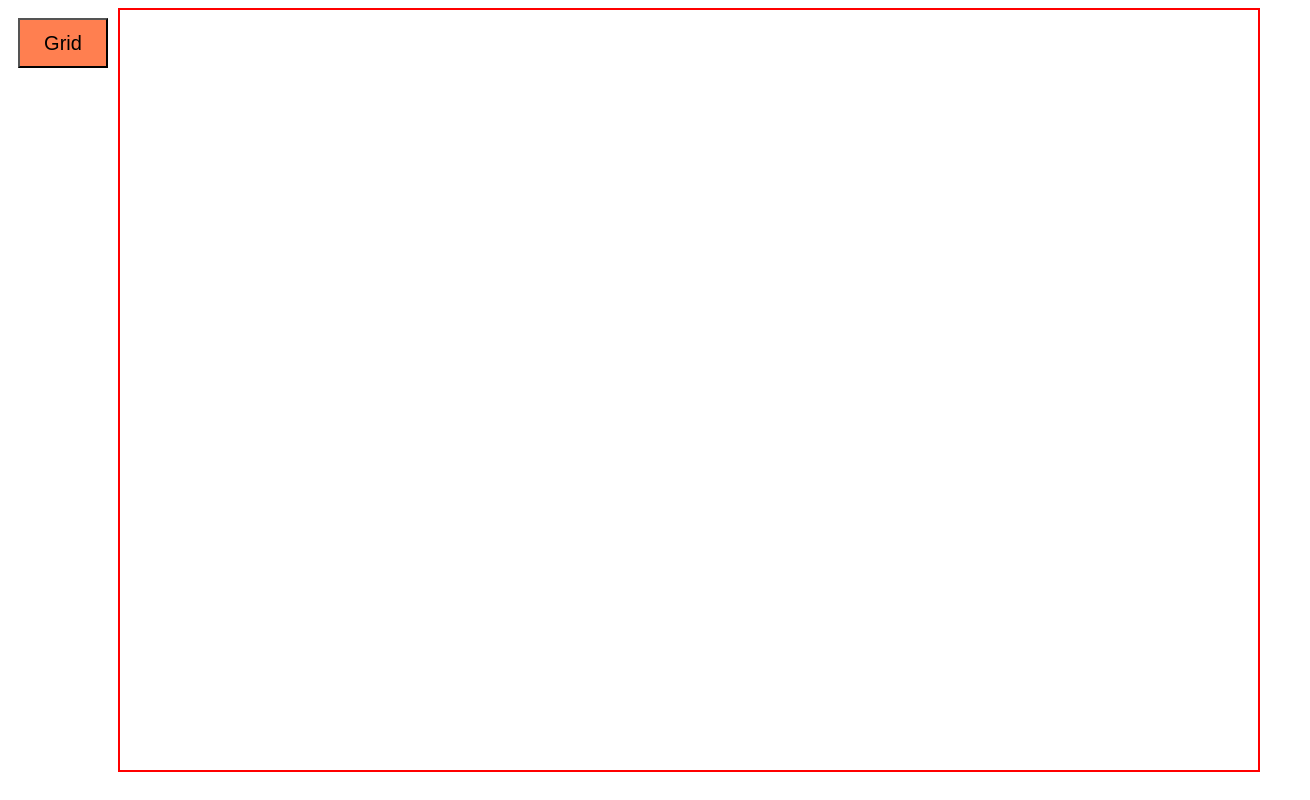
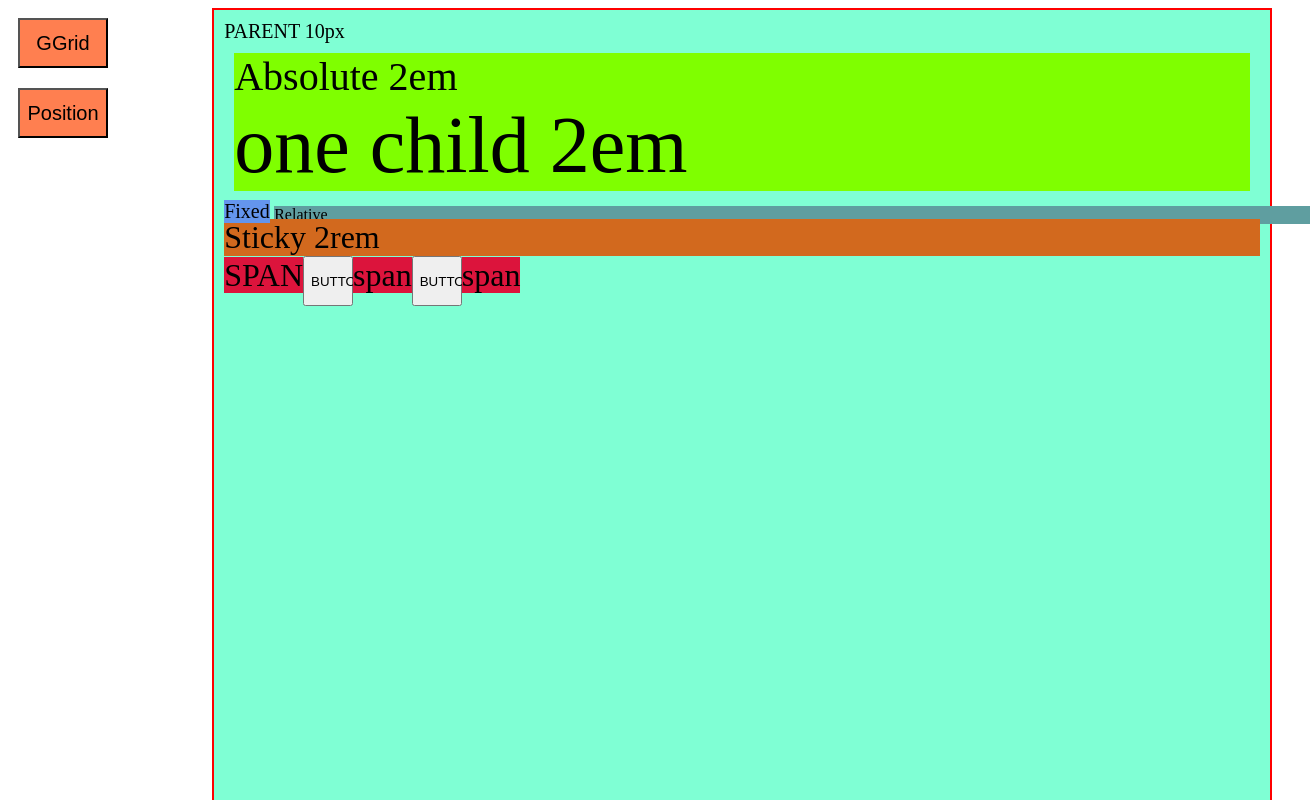
Before and after one commit to tarashevchuk0401/excercisesAngular, an Angular app: page /position in a window 1280 px wide. Before the commit this address led to /. Shown: the top 800 px of the page, 1310 px wide, since content can reach past the window. Built offline with nearby package versions, Linux system fonts and the light colour scheme.

Commit message:
position

```diff
--- a/src/app/app-routing.module.ts
+++ b/src/app/app-routing.module.ts
@@ -2,10 +2,12 @@ import { NgModule } from '@angular/core';
 import { RouterModule, Routes } from '@angular/router';
 import { GridComponent } from './grid/grid.component';
 import { AppComponent } from './app.component';
+import { PositionComponent } from './position/position.component';
 
 const routes: Routes = [
-  {path:"" , component: AppComponent },
+  // {path:"" , component: AppComponent },
   {path:"grid" , component: GridComponent },
+  {path:"position" , component: PositionComponent },
 ];
 
 @NgModule({
--- a/src/app/app.component.html
+++ b/src/app/app.component.html
@@ -1,5 +1,8 @@
 <main>
-    <button routerLink="grid">Grid</button>
+    <nav>
+        <button routerLink="grid">GGrid</button>
+        <button routerLink="position">Position</button>
+    </nav>
     <div class="wrapper">
         <router-outlet></router-outlet>
     </div>
--- a/src/app/app.module.ts
+++ b/src/app/app.module.ts
@@ -4,11 +4,13 @@ import { BrowserModule } from '@angular/platform-browser';
 import { AppRoutingModule } from './app-routing.module';
 import { AppComponent } from './app.component';
 import { GridComponent } from './grid/grid.component';
+import { PositionComponent } from './position/position.component';
 
 @NgModule({
   declarations: [
     AppComponent,
-    GridComponent
+    GridComponent,
+    PositionComponent
   ],
   imports: [
     BrowserModule,
--- /dev/null
+++ b/src/app/position/position.component.html
@@ -0,0 +1,11 @@
+<div class="parent">PARENT 10px
+    <div class="one"> Absolute 2em
+        <div class="child">one child 2em</div>
+    </div>
+    <div class="two">Relative</div>
+    <div class="three">Sticky 2rem</div>
+    <div class="four">Fixed</div>
+    <span>SPAN</span>
+    <button>BUTTON</button><span>span</span>
+    <button>BUTTON</button><span>span</span>
+</div>
--- /dev/null
+++ b/src/app/position/position.component.scss
@@ -0,0 +1,54 @@
+.parent {
+    background-color: aquamarine;
+    padding: 10px;
+    // position: relative;
+    height: 200vh;
+    font-size: 20px;
+}
+
+.one{
+    background-color: chartreuse;
+    // position: absolute;
+    font-size: 2em;
+    margin: 10px;
+
+}
+
+.child{
+    font-size: 2em;
+}
+
+.two {
+    background-color: cadetblue;
+    position: relative;
+    top: 5px;
+    left: 50px;
+    font-size: 1rem;
+}
+
+.three {
+    background-color: chocolate;
+    position: sticky;
+    top: 0;
+    font-size: 2rem;
+}
+
+.four{
+    background-color: cornflowerblue;
+    position: fixed;
+    // left: 15px;
+    top: 200px;
+    z-index: 1;
+}
+
+span{
+    height: 10px;
+    width: 50px;
+    font-size: 2rem;
+    background-color: crimson;
+}
+
+button{
+    width: 50px;
+    height: 50px;
+}
```
Also changed, not shown: src/app/position/position.component.ts (added, +10 -0 lines), src/app/app.component.scss (line endings or trailing spaces), 1 other file (tests, documents, lock files or other folders).
